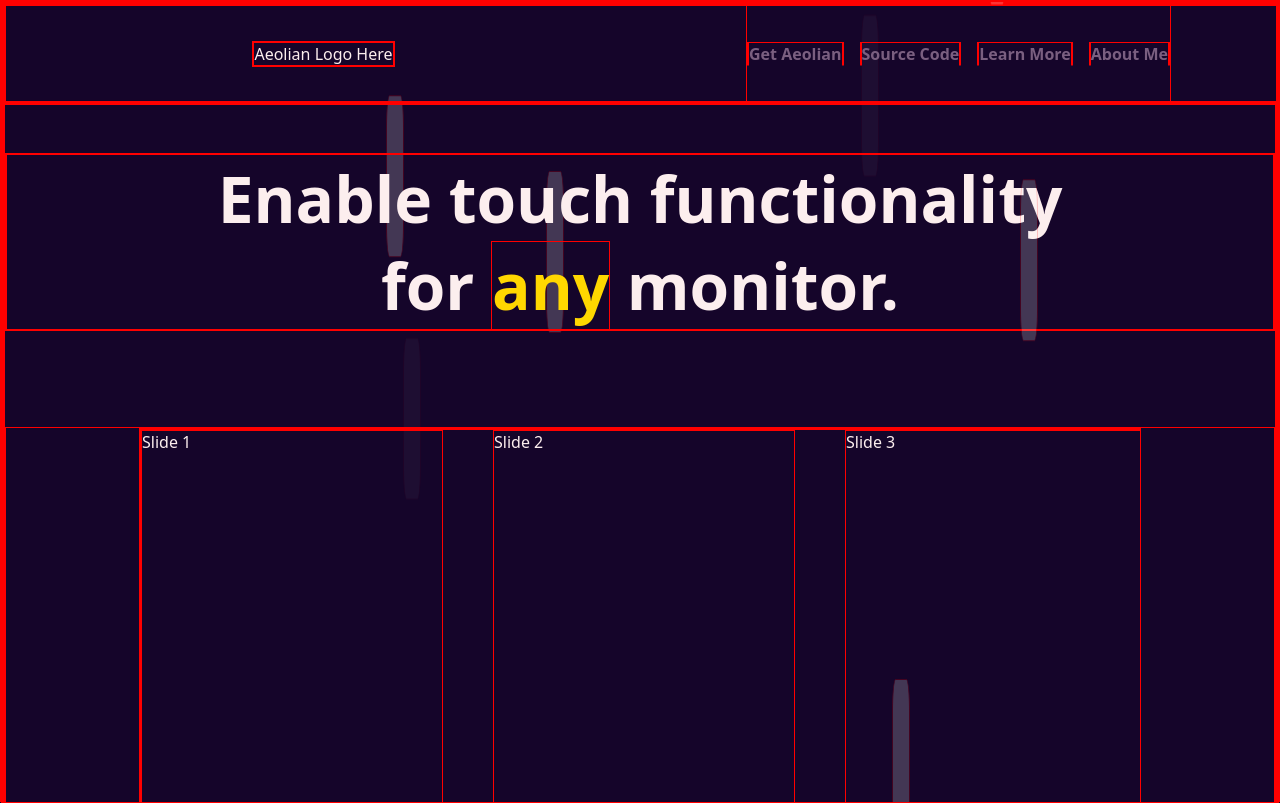
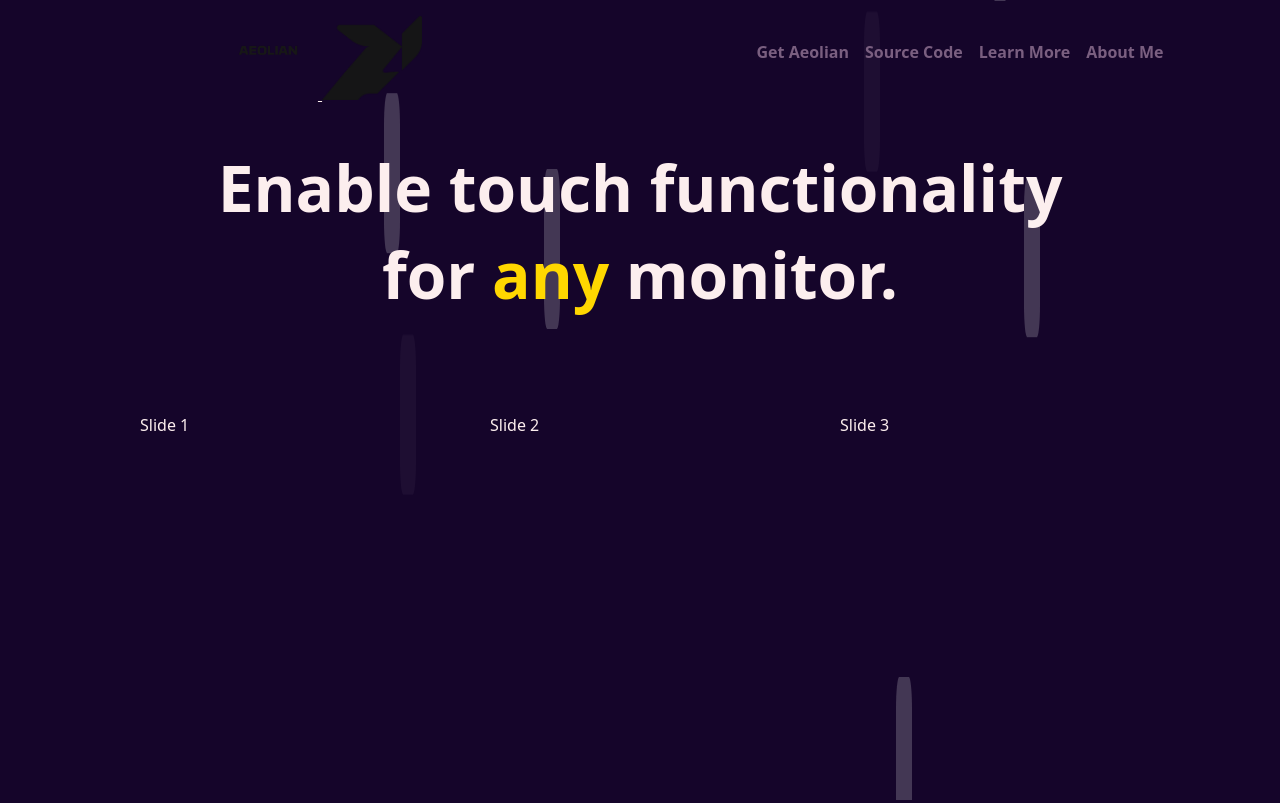
Before and after one commit to Ozzie-code-alt/AeolianWebsite, a React (Vite) app in the folder AeolianWebsite/: page /LearnMore in a window 1280 px wide. Built offline with nearby package versions, Linux system fonts and the light colour scheme.

Commit message:
Added Logo

```diff
--- a/AeolianWebsite/src/layout/layout-styles/learnMore.css
+++ b/AeolianWebsite/src/layout/layout-styles/learnMore.css
@@ -1,6 +1,6 @@
-*{
-    border: #ff0000 1px solid;
-}
+/* *{
+    border: #ff0000 1px solid; */
+/* } */
 
 .Main-Container{
     display: grid;
--- a/AeolianWebsite/src/layout/mainPage/Navbar.jsx
+++ b/AeolianWebsite/src/layout/mainPage/Navbar.jsx
@@ -7,7 +7,8 @@ function Navbar() {
       <div className="nav-main-container">
 <nav>
   <div className="aeolian-container">
-    <p>Aeolian Logo Here</p>
+  <Link to={'/'}><img src="src/assets/Aeolian Name.png" alt="" srcset="" width={100} />  </Link>
+   <Link to={'/'}><img src="src/assets/A Logo.png" alt="" srcset=""  width={100} />  </Link>
   </div>
   <ul>
     <li> <Link to={'/getAeolian'} className='getAeolian'>Get Aeolian </Link></li>
```
Also changed, not shown: AeolianWebsite/src/assets/A Logo.png (added), AeolianWebsite/src/assets/Aeolian Name.png (added).
